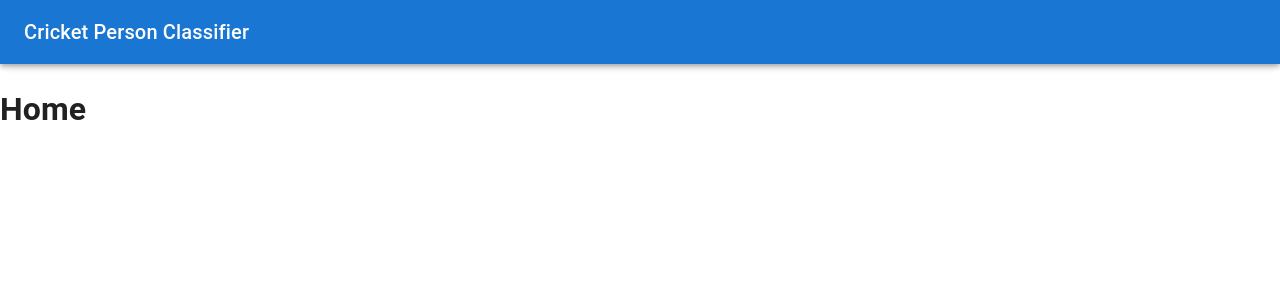
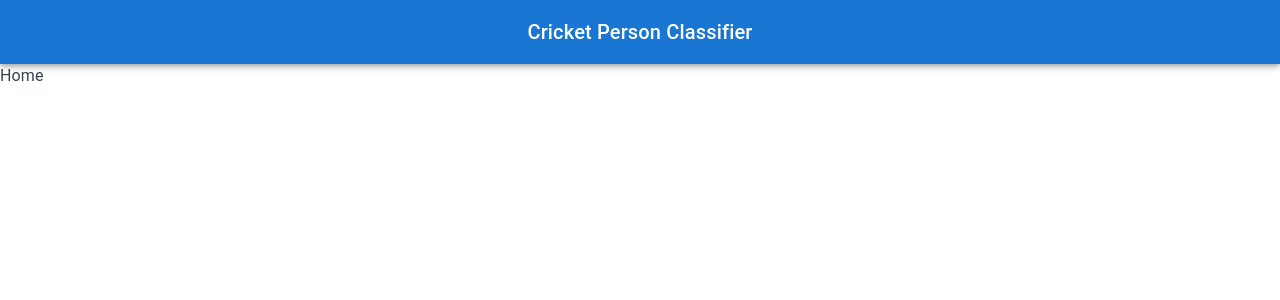
Before and after one commit to Isara-Li/SL_Cricketer, a React (Create React App) app in the folder client/: page / in a window 1280 px wide. Shown: the top 300 px of the page. Built offline with nearby package versions, Linux system fonts and the light colour scheme.

Commit message:
Install tailwind

```diff
--- a/client/package.json
+++ b/client/package.json
@@ -38,5 +38,10 @@
       "last 1 firefox version",
       "last 1 safari version"
     ]
+  },
+  "devDependencies": {
+    "autoprefixer": "^10.4.19",
+    "postcss": "^8.4.38",
+    "tailwindcss": "^3.4.3"
   }
 }
--- /dev/null
+++ b/client/postcss.config.js
@@ -0,0 +1,6 @@
+module.exports = {
+  plugins: {
+    tailwindcss: {},
+    autoprefixer: {},
+  },
+}
--- a/client/src/App.css
+++ /dev/null
@@ -1,38 +0,0 @@
-.App {
-  text-align: center;
-}
-
-.App-logo {
-  height: 40vmin;
-  pointer-events: none;
-}
-
-@media (prefers-reduced-motion: no-preference) {
-  .App-logo {
-    animation: App-logo-spin infinite 20s linear;
-  }
-}
-
-.App-header {
-  background-color: #282c34;
-  min-height: 100vh;
-  display: flex;
-  flex-direction: column;
-  align-items: center;
-  justify-content: center;
-  font-size: calc(10px + 2vmin);
-  color: white;
-}
-
-.App-link {
-  color: #61dafb;
-}
-
-@keyframes App-logo-spin {
-  from {
-    transform: rotate(0deg);
-  }
-  to {
-    transform: rotate(360deg);
-  }
-}
--- a/client/src/components/Appbar.jsx
+++ b/client/src/components/Appbar.jsx
@@ -40,7 +40,7 @@
             <CssBaseline />
             <HideOnScroll {...props}>
                 <AppBar>
-                    <Toolbar>
+                    <Toolbar style={{ justifyContent: 'center' }}>
                         <Typography variant="h6" component="div">
                             Cricket Person Classifier
                         </Typography>
--- a/client/src/index.css
+++ /dev/null
@@ -1,13 +0,0 @@
-body {
-  margin: 0;
-  font-family: -apple-system, BlinkMacSystemFont, 'Segoe UI', 'Roboto', 'Oxygen',
-    'Ubuntu', 'Cantarell', 'Fira Sans', 'Droid Sans', 'Helvetica Neue',
-    sans-serif;
-  -webkit-font-smoothing: antialiased;
-  -moz-osx-font-smoothing: grayscale;
-}
-
-code {
-  font-family: source-code-pro, Menlo, Monaco, Consolas, 'Courier New',
-    monospace;
-}
--- a/client/src/index.js
+++ b/client/src/index.js
@@ -1,8 +1,10 @@
 import React from 'react';
 import ReactDOM from 'react-dom/client';
-import './index.css';
+
 import App from './App';
 import reportWebVitals from './reportWebVitals';
+import './tailwind.css';
+
 
 const root = ReactDOM.createRoot(document.getElementById('root'));
 root.render(
--- a/client/src/pages/Home.js
+++ b/client/src/pages/Home.js
@@ -5,7 +5,7 @@
     return (
         <div>
             <Appbar />
-            <h1>Home</h1>
+            <h1 className='text-gray-700'>Home</h1>
         </div>
     );
 }
--- /dev/null
+++ b/client/src/tailwind.css
@@ -0,0 +1,3 @@
+@tailwind base;
+@tailwind components;
+@tailwind utilities;
--- /dev/null
+++ b/client/tailwind.config.js
@@ -0,0 +1,10 @@
+/** @type {import('tailwindcss').Config} */
+module.exports = {
+  content: [
+    "./src/**/*.{js,jsx,ts,tsx}",
+  ],
+  theme: {
+    extend: {},
+  },
+  plugins: [],
+}
```
Also changed, not shown: client/src/logo.svg (deleted), 1 other file (tests, documents, lock files or other folders).
